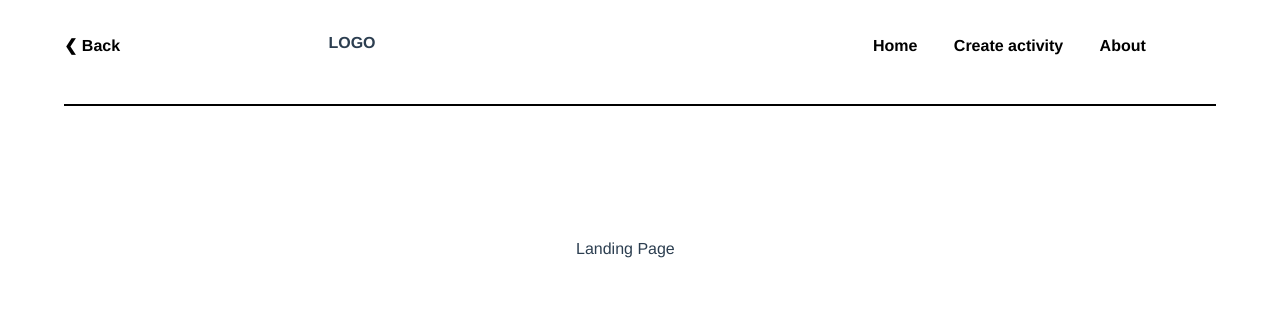
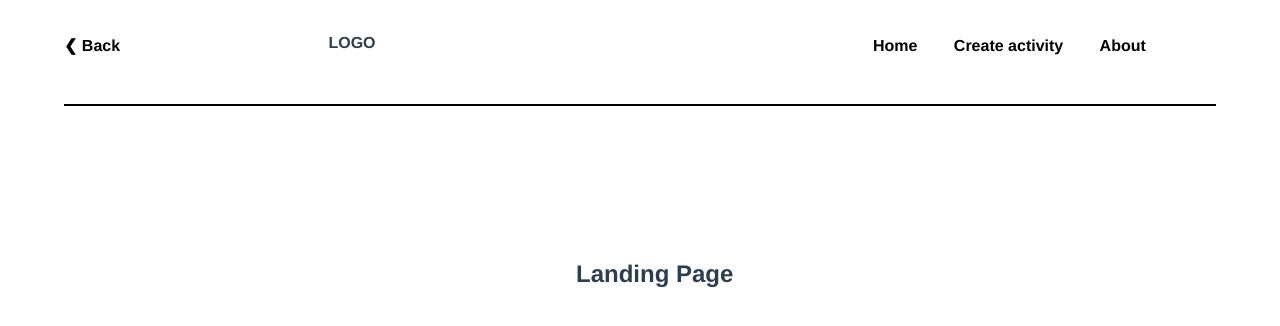
Before and after one commit to RafaelOviedo/PI-countries-VUE, a Vue app: page / in a window 1280 px wide. Shown: the top 326 px of the page. Built offline with nearby package versions, Linux system fonts and the light colour scheme.

Commit message:
finishing details

```diff
--- a/src/views/ActivityCreation.vue
+++ b/src/views/ActivityCreation.vue
@@ -94,7 +94,7 @@ export default {
     transform: translate(50%);
     width: 50%;
     height: 15%;
-    border-radius: 15px;
+    border-radius: 10px;
     border: 2px solid black;
     outline: none;
 }
@@ -103,7 +103,7 @@ export default {
     transform: translate(30%);
     width: 60%;
     height: 5%;
-    border-radius: 15px;
+    border-radius: 10px;
     border: 2px solid black;
     outline: none;
 }
@@ -112,7 +112,7 @@ export default {
     transform: translate(116%);
     width: 30%;
     height: 8%;
-    border-radius: 25px;
+    border-radius: 15px;
     border: 2px solid black;
 }
 </style>
--- a/src/views/LandingPage.vue
+++ b/src/views/LandingPage.vue
@@ -1,7 +1,7 @@
 <template>
-    <div class="landingTitle">
+    <h2 class="landingTitle">
         Landing Page
-    </div>
+    </h2>
 </template>
 
 <script>
```
